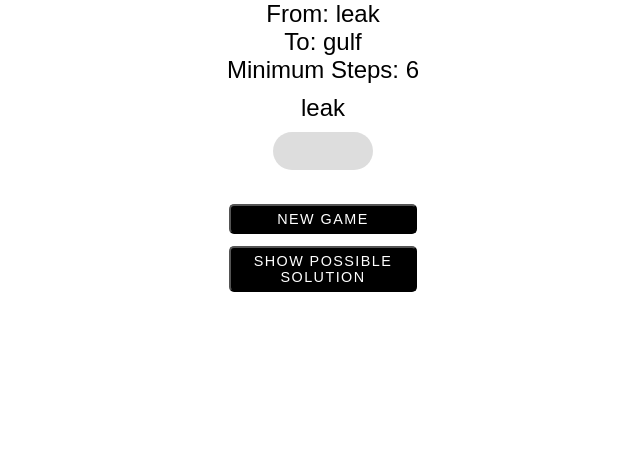
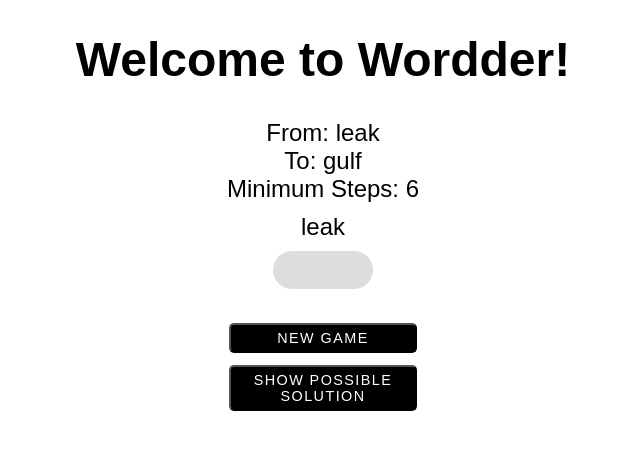
Before and after one commit to garyarzuma/wordder, a React (Create React App) app: page / in a window 1280 px wide. Shown: the top 450 px of the page, without its empty margins (317-957 px from the left). Built offline with nearby package versions, Linux system fonts and the light colour scheme.

Commit message:
Added title

```diff
--- a/public/index.html
+++ b/public/index.html
@@ -24,7 +24,7 @@
       work correctly both with client-side routing and a non-root public URL.
       Learn how to configure a non-root public URL by running `npm run build`.
     -->
-    <title>React App</title>
+    <title>Wordder!</title>
   </head>
   <body>
     <noscript>You need to enable JavaScript to run this app.</noscript>
--- a/src/App.js
+++ b/src/App.js
@@ -113,6 +113,7 @@ function App() {
 
   return (
     <div className="App">
+      <h1>Welcome to Wordder!</h1>
       <div>From: {fromWord}</div>
       <div>To:  {toWord}</div>
       <div>Minimum Steps: {minSteps}</div>
```
